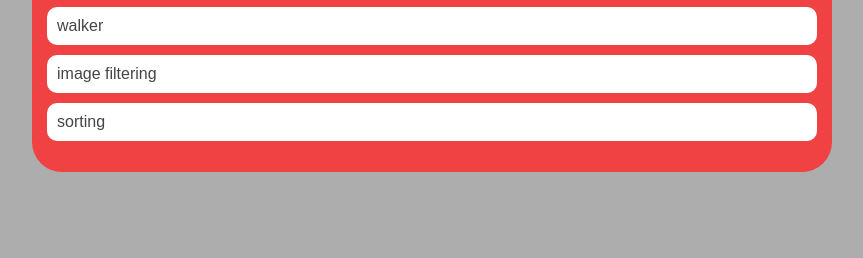
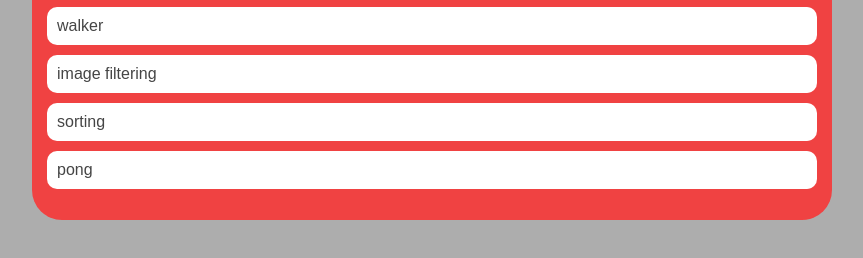
Before and after one commit to diegoroundy/diegoroundy.github.io, a plain HTML site: page portfolio.html in a window 1280 px wide. Shown: the part 504-762 px from the top of the page, without its empty margins (208-1071 px from the left). Drawn offline with Linux system fonts and the light colour scheme.

Commit message:
pushing pong to website

```diff
--- a/portfolio.html
+++ b/portfolio.html
@@ -111,6 +111,7 @@
                 <li><a href="asd-projects/walker">walker</a></li>
                 <li><a href="asd-projects/image-filtering">image filtering</a></li>
                 <li><a href="asd-projects/sorting-exercise">sorting</a></li>
+                <li><a href="asd-projects/pong">pong</a></li>
                </ul>
             </div>
         </main>
```
